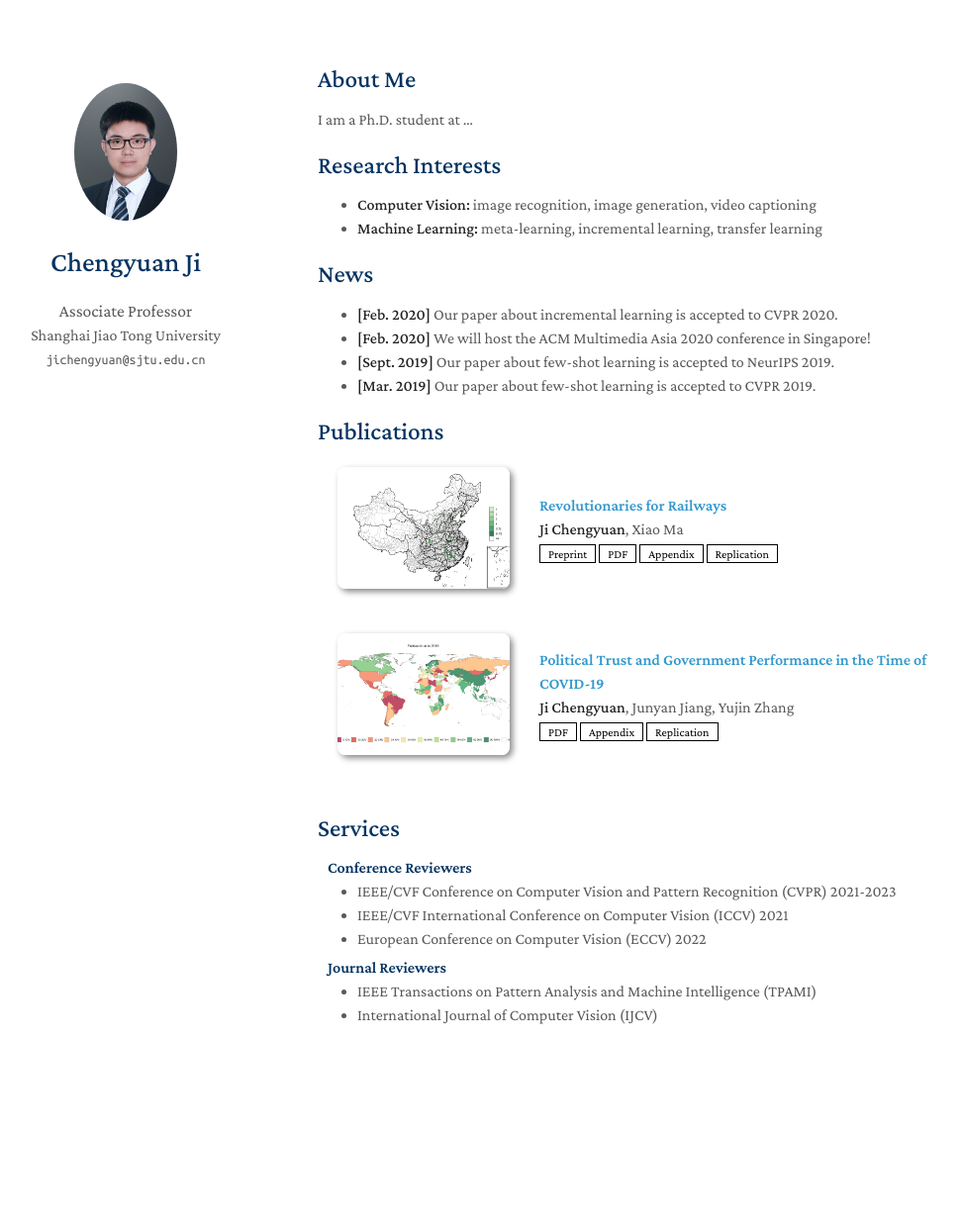
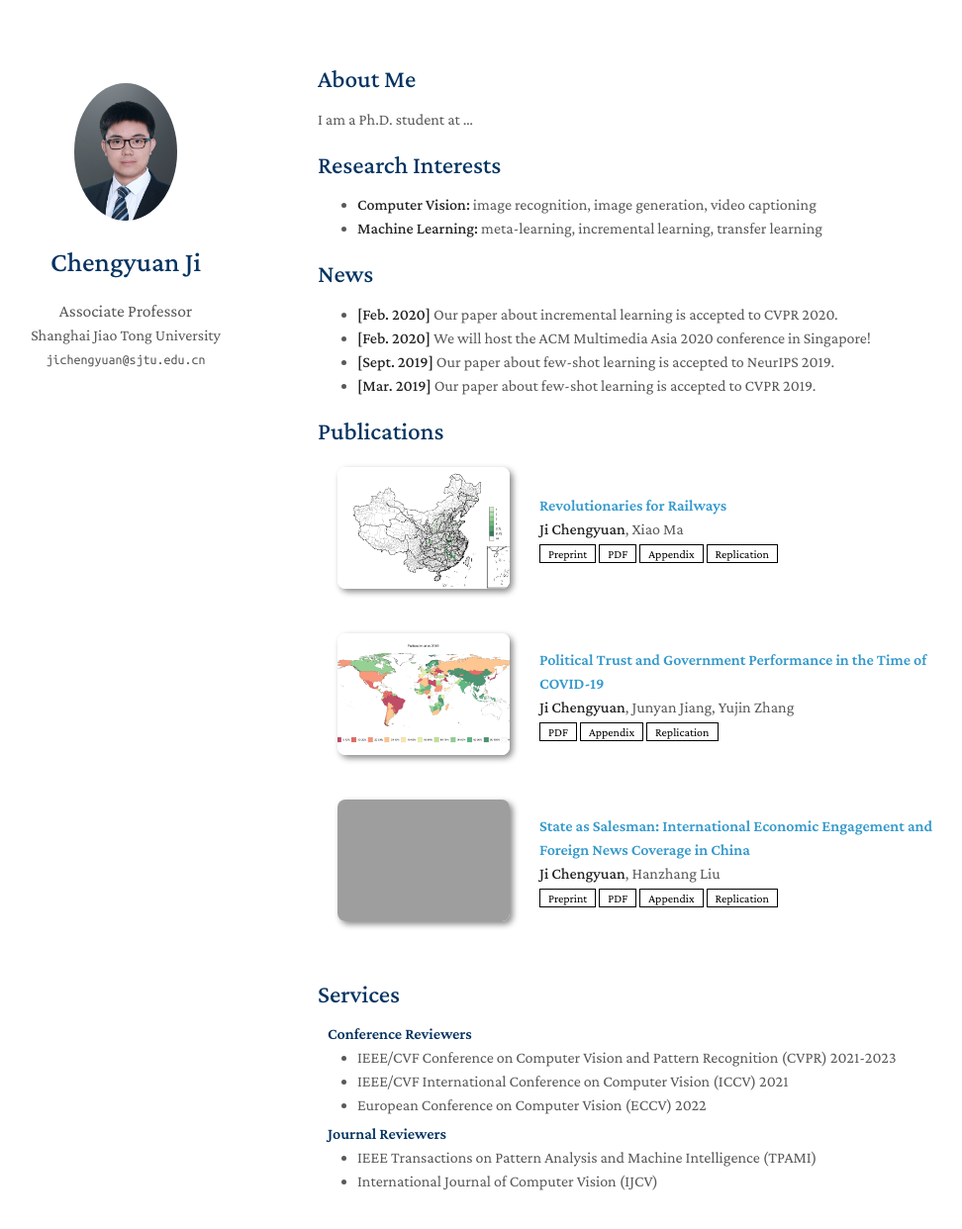
Before and after one commit to chengyuanji/website, a Jekyll site: the page built from index.md, in a window 1280 px wide and 1300 px high. Shown: the top 1242 px of the window at 99% size, without its empty margins (149-1121 px from the left). Built offline with Jekyll 4.4.1, drawn with Linux system fonts in a browser that asks for light colours; a style sheet for code colours, icons or effects is not loaded; our own code applies the rules of GitHub Pages for plain Markdown files; grey boxes are pictures that could not be loaded.

Commit message:
Update publications.yml

```diff
--- a/_data/publications.yml
+++ b/_data/publications.yml
@@ -19,3 +19,13 @@ main:
     appendix: https://ars.els-cdn.com/content/image/1-s2.0-S0305750X23003170-mmc1.pdf
     replication: https://doi.org/10.7910/DVN/KCIAHC
     image: ./assets/img/politicaltrust2019.png
+
+  - title: "State as Salesman: International Economic Engagement and Foreign News Coverage in China"
+    authors: <strong>Ji Chengyuan</strong>, Hanzhang Liu
+    conference_short: Political Communication
+    conference: <strong>Political Communication</strong>, 2022.
+    preprint: https://papers.ssrn.com/sol3/papers.cfm?abstract_id=2956129
+    pdf: https://chengyuanji.wordpress.com/wp-content/uploads/2022/02/ji-and-liu-2022-political-communication.pdf
+    appendix: https://papers.ssrn.com/sol3/papers.cfm?abstract_id=2956129
+    replication: https://doi.org/10.7910/DVN/JNI6TO
+    image: ./assets/img/oversea_project_favorability.png
```
